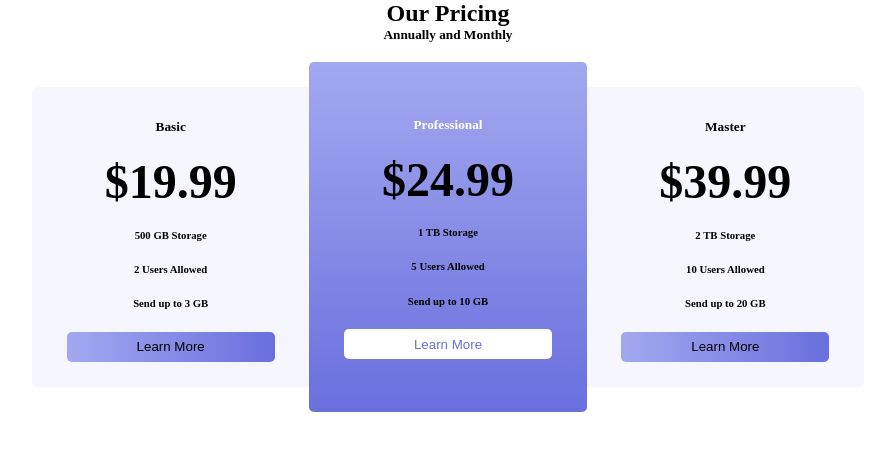
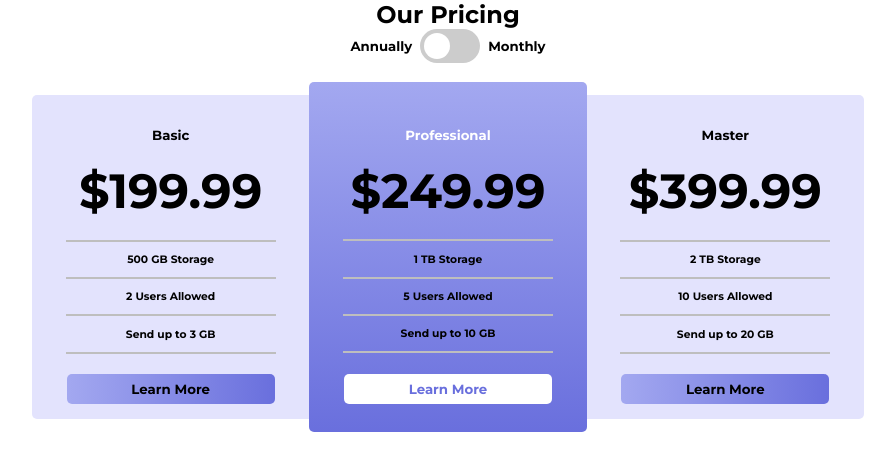
Before and after one commit to adekniyi/pricing-component-with-toggle, a plain HTML site: page index.html in a window 1280 px wide. Shown: the whole page, without its empty margins (192-1087 px from the left). Drawn offline with Linux system fonts and the light colour scheme.

Commit message:
first commit

```diff
--- /dev/null
+++ b/app.js
@@ -0,0 +1,26 @@
+const g1h2 = document.querySelector('.grid1 h2');
+const g2h2 = document.querySelector('.grid2 h2');
+const g3h2 = document.querySelector('.grid3 h2');
+const toggle = document.querySelector('.switch input');
+
+
+
+
+
+
+
+
+
+
+toggle.addEventListener('click',function(){
+    if (this.checked) {
+          g1h2.innerHTML = "$19.99";
+          g2h2.innerHTML = "$24.99";
+          g3h2.innerHTML = "$39.99"
+    }
+    else{
+        g1h2.innerHTML = "$199.99";
+        g2h2.innerHTML = "$249.99";
+        g3h2.innerHTML = "$399.99"
+    }
+})
--- a/index.html
+++ b/index.html
@@ -6,6 +6,7 @@
 
   <link rel="icon" type="image/png" sizes="32x32" href="./images/favicon-32x32.png">
   <link rel="stylesheet" href="style.css">
+  <link href="https://fonts.googleapis.com/css2?family=Montserrat:wght@700&display=swap" rel="stylesheet">
   <title>Frontend Mentor | [Challenge Name Here]</title>
 
   <!-- Feel free to remove these styles or customise in your own stylesheet 👍 -->
@@ -18,42 +19,46 @@
 <div class="wrapper">
   <div class="write">
     <h2>Our Pricing</h2>
-    <h5>Annually and Monthly</h5>
+    <h5>Annually <label class="switch">
+      <input type="checkbox">
+      <span class="slider round"></span>
+    </label> Monthly</h5>
   </div>
   <div class="container">
     <div class="grid grid1">
       <h5>Basic</h5>
-      <h2>&dollar;19.99</h2>
-      <h6>500 GB Storage</h6>
-      <h6>2 Users Allowed</h6>
-      <h6>Send up to 3 GB</h6>
+      <h2>&dollar;199.99</h2><hr>
+      <h6>500 GB Storage</h6><hr>
+      <h6>2 Users Allowed</h6><hr>
+      <h6>Send up to 3 GB</h6><hr>
       <input type="submit" value="Learn More">
     </div>
     <div class="grid grid2">
       <h5>Professional</h5>
-      <h2>&dollar;24.99</h2>
-      <h6>1 TB Storage</h6>
-      <h6>5 Users Allowed</h6>
-      <h6>Send up to 10 GB</h6>
+      <h2>&dollar;249.99</h2><hr>
+      <h6>1 TB Storage</h6><hr>
+      <h6>5 Users Allowed</h6><hr>
+      <h6>Send up to 10 GB</h6><hr>
       <input type="submit" value="Learn More">
     </div>
     <div class="grid grid3">
       <h5>Master</h5>
-      <h2>&dollar;39.99</h2>
-      <h6>2 TB Storage</h6>
-      <h6>10 Users Allowed</h6>
-      <h6>Send up to 20 GB</h6>
+      <h2>&dollar;399.99</h2><hr>
+      <h6>2 TB Storage</h6><hr>
+      <h6>10 Users Allowed</h6><hr>
+      <h6>Send up to 20 GB</h6><hr>
       <input type="submit" value="Learn More">
     </div>
   </div>
 </div>
-  <!-- &dollar;199.99
-  &dollar;249.99
-  &dollar;399.99 -->
+  <!--
+
+   -->
 
   <!-- <div class="attribution">
     Challenge by <a href="https://www.frontendmentor.io?ref=challenge" target="_blank">Frontend Mentor</a>.
     Coded by <a href="#">Your Name Here</a>.
   </div> -->
+  <script src="./app.js"></script>
 </body>
 </html>
--- a/style.css
+++ b/style.css
@@ -1,6 +1,7 @@
 *{
     margin: 0;
     padding: 0;
+    font-family: 'Montserrat', sans-serif;
 }
 
 .write{
@@ -12,14 +13,14 @@
     margin: 0 auto;
     margin-top: 1.5%;
     width: 65%;
-    justify-content: space-around;
+    justify-content: center;
     align-items: center;
 }
 .grid{
     /* height: 100px; */
     text-align: center;
     width: 33.333%;
-    background-color: hsl(0, 1%, 44%);
+    /* background-color: hsl(0, 0%, 26%); */
 }
 .grid h5{
    padding-top: 2rem;
@@ -30,7 +31,8 @@
     font-size: 3rem;
  }
  .grid h6{
-    padding-bottom: 1.4rem;
+    padding-bottom: 0.7rem;
+    padding-top: 0.7rem;
     /* font-size: 3rem; */
  }
 .grid1{
@@ -43,7 +45,8 @@
 }
 .grid1,.grid3{
     height: 300px;
-    background-color: hsl(240, 78%, 98%);
+    background-color: hsl(240, 86%, 94%);
+    padding-bottom: 1.5rem;
 }
 .grid2{
     height: 350px;
@@ -51,7 +54,7 @@
     background-image: Linear-gradient(hsl(236, 72%, 79%),hsl(237, 63%, 64%));
 }
 .grid2 h5{
-    padding-top: 3.4rem;
+    padding-top: 2.8rem;
     color: white;
  }
 
@@ -61,6 +64,7 @@
      border-radius: 5px;
      border: none;
      cursor: pointer;
+     margin-top: 1.3rem;
  }
  .grid1 input,.grid3 input{
     background-image: Linear-gradient(to right, hsl(236, 72%, 79%),hsl(237, 63%, 64%));
@@ -69,3 +73,87 @@
     color: hsl(237, 63%, 64%);
     background-color: white;
 }
+
+hr{
+    margin: 0 auto;
+    width: 75%;
+    border: 0.5px solid rgb(190, 190, 190);
+}
+
+
+
+
+
+
+
+
+.write h5{
+    display: flex;
+    justify-content:center ;
+    align-items: center;
+}
+.write h5 label{
+   margin-left: 0.5rem;
+   margin-right: 0.5rem;
+}
+
+/* toggle button */
+.switch {
+    position: relative;
+    display: inline-block;
+    width: 60px;
+    height: 34px;
+  }
+
+  .switch input {
+    opacity: 0;
+    width: 0;
+    height: 0;
+  }
+
+  .slider {
+    position: absolute;
+    cursor: pointer;
+    top: 0;
+    left: 0;
+    right: 0;
+    bottom: 0;
+    background-color: #ccc;
+    -webkit-transition: .4s;
+    transition: .4s;
+  }
+
+  .slider:before {
+    position: absolute;
+    content: "";
+    height: 26px;
+    width: 26px;
+    left: 4px;
+    bottom: 4px;
+    background-color: white;
+    -webkit-transition: .4s;
+    transition: .4s;
+  }
+
+  input:checked + .slider {
+    background-color: #2196F3;
+  }
+
+  input:focus + .slider {
+    box-shadow: 0 0 1px #2196F3;
+  }
+
+  input:checked + .slider:before {
+    -webkit-transform: translateX(26px);
+    -ms-transform: translateX(26px);
+    transform: translateX(26px);
+  }
+
+  /* Rounded sliders */
+  .slider.round {
+    border-radius: 34px;
+  }
+
+  .slider.round:before {
+    border-radius: 50%;
+  }
```
